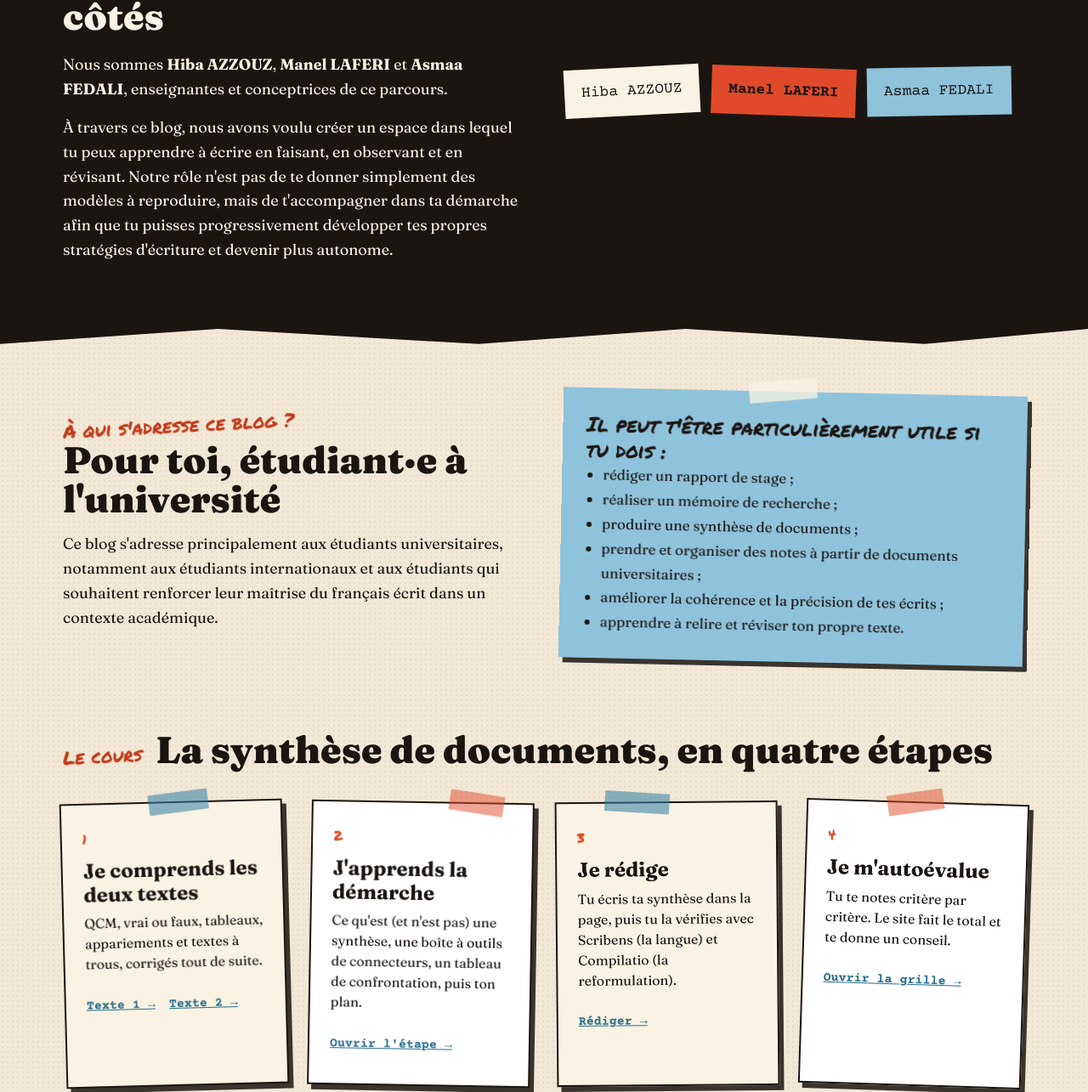
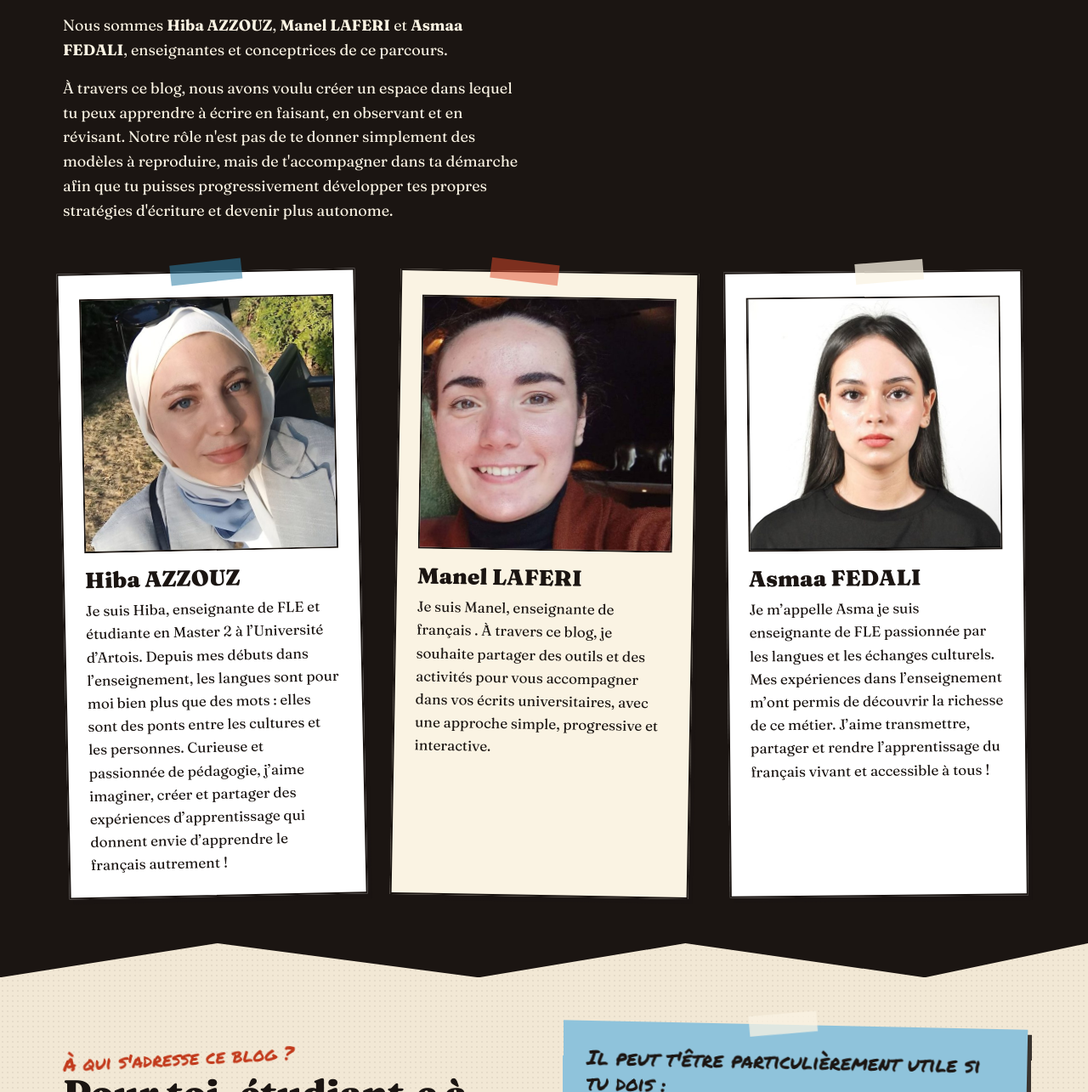
Before and after one commit to AladinAzz/blog-fou, a plain HTML site: page index.html in a window 1280 px wide. Shown: the part 1603-2888 px from the top of the page at 85% size. Drawn offline with nearby package versions, Linux system fonts and the light colour scheme.

Commit message:
feat: fiches de l'équipe (photo + présentation) dans « Qui sommes-nous »
Une carte par enseignante (Hiba, Manel, Asmaa), dans le style papier-collage.
Photos recadrées au carré 600x600 et compressées (36 à 78 Ko).

Co-Authored-By: Claude Opus 5.5 <noreply@anthropic.com>
Claude-Session: https://claude.ai/code/session_01Emn7GMAKdX74BRZdFBxYgv

```diff
--- a/assets/css/style.css
+++ b/assets/css/style.css
@@ -997,6 +997,24 @@ h1, h2, h3 { line-height: 1.15; }
 .home-txt { margin: 0 0 16px; font-size: 18px; line-height: 1.6; }
 .band span.chip-link { cursor: default; }
 
+/* ---------- Qui sommes-nous : une carte par personne ---------- */
+
+.band-inner--stack { flex-direction: column; align-items: stretch; }
+.band-inner--stack > * { flex: none; }
+.team { margin-top: 8px; }
+.team-card { color: var(--ink); display: flex; flex-direction: column; }
+.team-photo {
+  display: block;
+  width: 100%;
+  height: auto;
+  aspect-ratio: 1;
+  object-fit: cover;
+  border: 2px solid var(--ink);
+  background: var(--field);
+}
+.team-card .team-name { margin: 18px 0 8px; font-size: 26px; font-weight: 900; line-height: 1.1; }
+.team-card .team-txt { margin: 0; font-size: 17px; line-height: 1.6; }
+
 /* ---------- Démarche : lacunaire, confrontation, plan ---------- */
 
 .lacunaire { margin: 0; font-size: 19px; line-height: 2.3; }
@@ -1119,7 +1137,7 @@ h1, h2, h3 { line-height: 1.15; }
   .document + .postit { position: static; }
   .souligner-texte { position: static; max-height: 60vh; }
   .hero-photo .hero { padding-top: 40px; padding-bottom: 48px; min-height: 0; }
-  .hero-card, .etapes-ecrit > li, .ae-section { transform: none; }
+  .hero-card, .etapes-ecrit > li, .ae-section, .team-card { transform: none; }
   .etapes-ecrit > li { padding-left: 62px; }
   .ae-summary { position: static; }
 }
--- a/index.html
+++ b/index.html
@@ -69,17 +69,33 @@
 </section>
 
 <section class="band torn-dark" aria-labelledby="t-qui">
-<div class="band-inner wrap">
+<div class="band-inner band-inner--stack wrap">
 <div>
 <p class="kicker">Qui sommes-nous ?</p>
 <h2 id="t-qui" class="section-title" style="margin:0 0 20px">Trois enseignantes à tes côtés</h2>
 <p class="txt">Nous sommes <strong>Hiba AZZOUZ</strong>, <strong>Manel LAFERI</strong> et <strong>Asmaa FEDALI</strong>, enseignantes et conceptrices de ce parcours.</p>
 <p class="txt" style="margin-top:16px">À travers ce blog, nous avons voulu créer un espace dans lequel tu peux apprendre à écrire en faisant, en observant et en révisant. Notre rôle n'est pas de te donner simplement des modèles à reproduire, mais de t'accompagner dans ta démarche afin que tu puisses progressivement développer tes propres stratégies d'écriture et devenir plus autonome.</p>
 </div>
-<ul class="chips" aria-label="L'équipe">
-<li><span class="chip-link" style="--r:-3deg">Hiba AZZOUZ</span></li>
-<li><span class="chip-link chip-link--red" style="--r:2deg">Manel LAFERI</span></li>
-<li><span class="chip-link chip-link--sky" style="--r:-1deg">Asmaa FEDALI</span></li>
+<!-- Une carte par personne : copier un <li class="team-card"> et changer la photo, le nom et le texte. -->
+<ul class="grid team" style="--min:280px;--gap:40px" aria-label="L'équipe">
+<li class="card card--white team-card" style="--r:-1.2deg">
+<span class="tape" style="--x:38%;--w:84px;--t:-5deg" aria-hidden="true"></span>
+<img class="team-photo" src="assets/img/equipe/hiba.jpg" alt="Portrait de Hiba AZZOUZ" width="600" height="600" loading="lazy" decoding="async">
+<h3 class="team-name">Hiba AZZOUZ</h3>
+<p class="team-txt">Je suis Hiba, enseignante de FLE et étudiante en Master 2 à l’Université d’Artois. Depuis mes débuts dans l’enseignement, les langues sont pour moi bien plus que des mots : elles sont des ponts entre les cultures et les personnes. Curieuse et passionnée de pédagogie, j’aime imaginer, créer et partager des expériences d’apprentissage qui donnent envie d’apprendre le français autrement !</p>
+</li>
+<li class="card team-card" style="--r:1deg">
+<span class="tape tape--red" style="--x:30%;--w:80px;--t:6deg" aria-hidden="true"></span>
+<img class="team-photo" src="assets/img/equipe/manel.jpg" alt="Portrait de Manel LAFERI" width="600" height="600" loading="lazy" decoding="async">
+<h3 class="team-name">Manel LAFERI</h3>
+<p class="team-txt">Je suis Manel, enseignante de français . À travers ce blog, je souhaite partager des outils et des activités pour vous accompagner dans vos écrits universitaires, avec une approche simple, progressive et interactive.</p>
+</li>
+<li class="card card--white team-card" style="--r:-.6deg">
+<span class="tape tape--cream" style="--x:44%;--w:80px;--t:-4deg" aria-hidden="true"></span>
+<img class="team-photo" src="assets/img/equipe/asmaa.jpg" alt="Portrait d'Asmaa FEDALI" width="600" height="600" loading="lazy" decoding="async">
+<h3 class="team-name">Asmaa FEDALI</h3>
+<p class="team-txt">Je m’appelle Asma je suis enseignante de FLE passionnée par les langues et les échanges culturels. Mes expériences dans l’enseignement m’ont permis de découvrir la richesse de ce métier. J’aime transmettre, partager et rendre l’apprentissage du français vivant et accessible à tous !</p>
+</li>
 </ul>
 </div>
 </section>
```
Also changed, not shown: assets/img/equipe/asmaa.jpg (added), assets/img/equipe/hiba.jpg (added), assets/img/equipe/manel.jpg (added).
